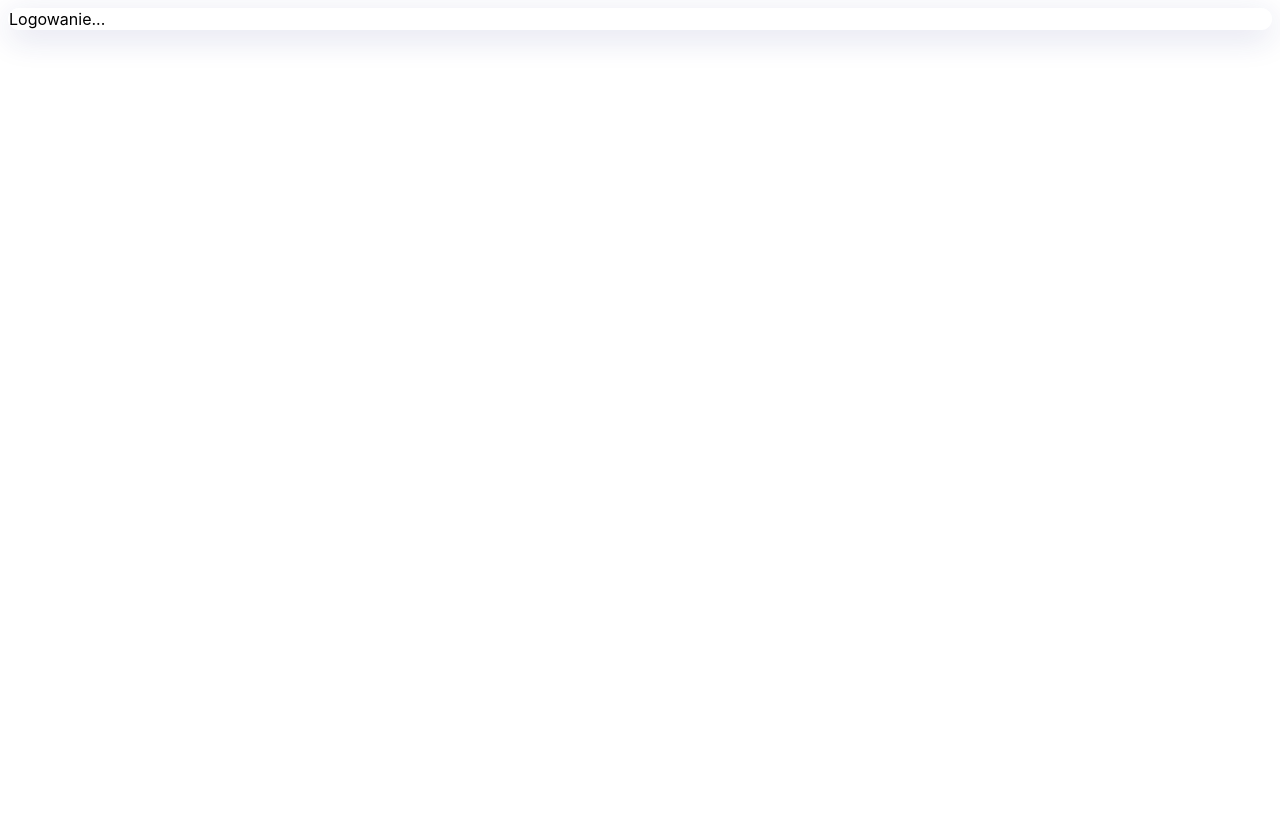
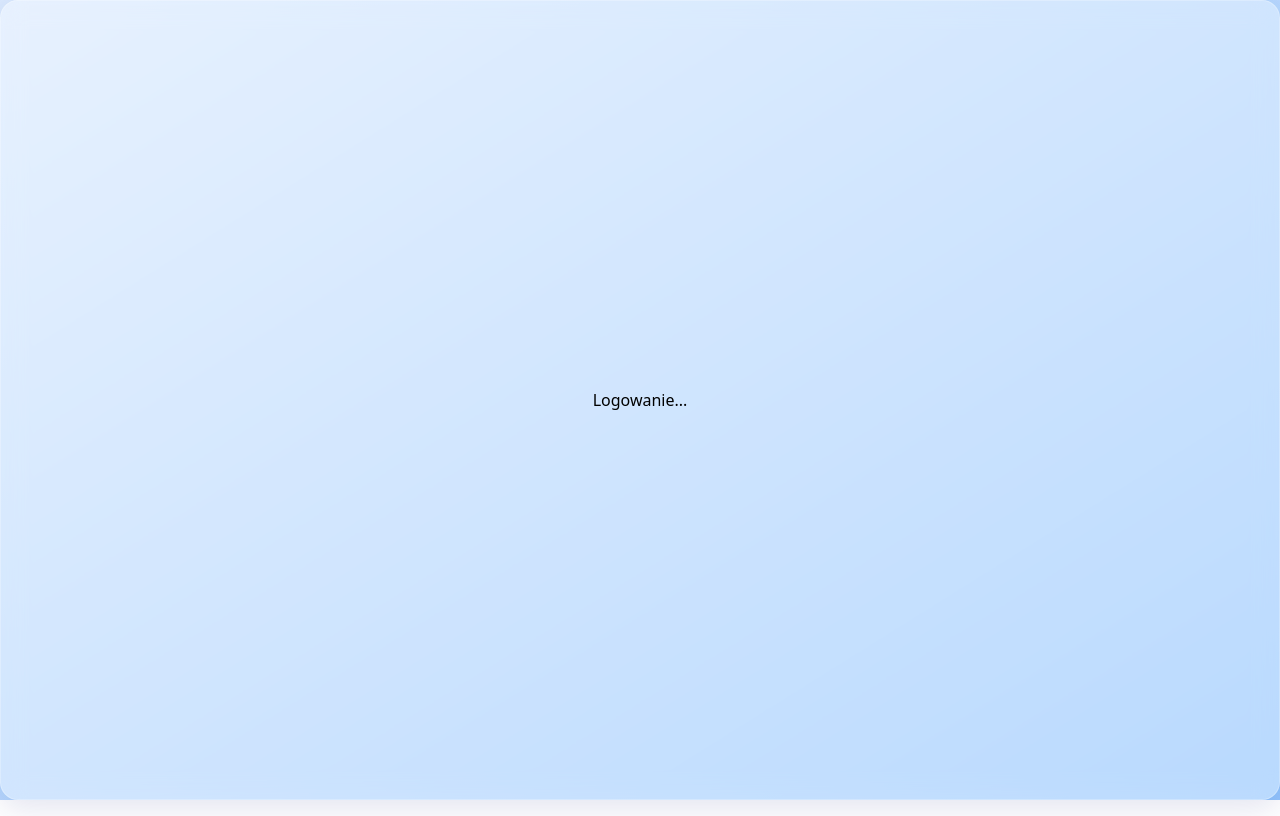
Before and after one commit to adriankx93/techmo-frontend, a React (Vite) app: page / in a window 1280 px wide. Built offline with nearby package versions, Linux system fonts and the light colour scheme.

Commit message:
index.css

```diff
--- a/src/index.css
+++ b/src/index.css
@@ -1,14 +1,65 @@
+@tailwind base;
+@tailwind components;
+@tailwind utilities;
+
 body {
-  @apply bg-gradient-to-br from-blue-100 to-blue-300 min-h-screen;
-  font-family: 'Inter', sans-serif;
+  @apply bg-gradient-to-br from-blue-100 to-blue-300 min-h-screen font-sans;
 }
 
-/* Klasa dla tła glassmorphism */
 .glass {
   background: rgba(255,255,255,0.35);
-  box-shadow: 0 8px 32px 0 rgba(31,38,135,0.15);
+  box-shadow: 0 8px 32px 0 rgba(31,38,135,0.13);
   backdrop-filter: blur(12px);
   -webkit-backdrop-filter: blur(12px);
   border-radius: 18px;
   border: 1px solid rgba(255,255,255,0.25);
+  transition: background 0.2s, box-shadow 0.2s;
 }
+
+.glass:hover {
+  background: rgba(255,255,255,0.45);
+  box-shadow: 0 12px 36px 0 rgba(31,38,135,0.17);
+}
+
+/* Ikony pogody do Dashboard */
+.sun {
+  display: inline-block;
+  width: 26px; height: 26px;
+  border-radius: 50%;
+  background: radial-gradient(ellipse at center, #ffd600 60%, #fff20040 100%);
+  box-shadow: 0 0 15px 2px #ffe45088;
+  margin-right: 4px;
+  animation: sunPulse 2s infinite alternate;
+}
+@keyframes sunPulse {
+  from { box-shadow: 0 0 8px 0 #ffe45099; }
+  to { box-shadow: 0 0 18px 2px #ffd60066; }
+}
+.cloud {
+  display: inline-block;
+  width: 26px; height: 18px;
+  background: linear-gradient(120deg, #b2c3e5 60%, #f0f4fa 100%);
+  border-radius: 30% 30% 60% 60% / 60% 60% 40% 40%;
+  margin-right: 4px;
+  box-shadow: 0 0 14px #a0aec050;
+  position: relative;
+}
+.cloud:after {
+  content: '';
+  display: block;
+  position: absolute;
+  left: 8px; top: 8px;
+  width: 14px; height: 10px;
+  background: #e4ecfa;
+  border-radius: 50%;
+  opacity: 0.6;
+}
+
+::-webkit-scrollbar {
+  width: 9px;
+  background: rgba(210, 230, 255, 0.15);
+}
+::-webkit-scrollbar-thumb {
+  background: rgba(30, 64, 175, 0.08);
+  border-radius: 10px;
+}
```
